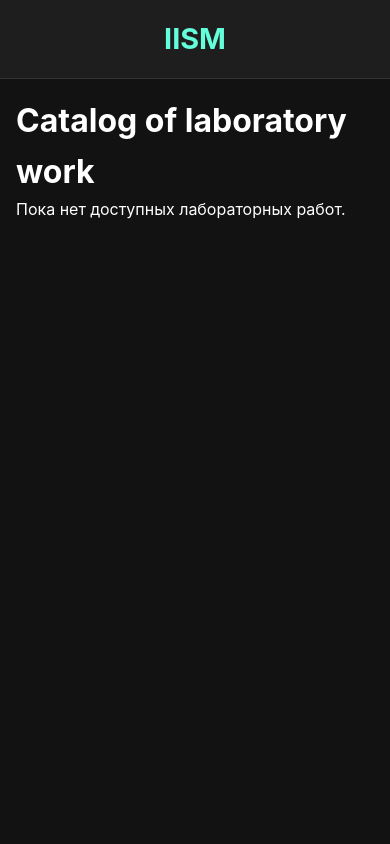
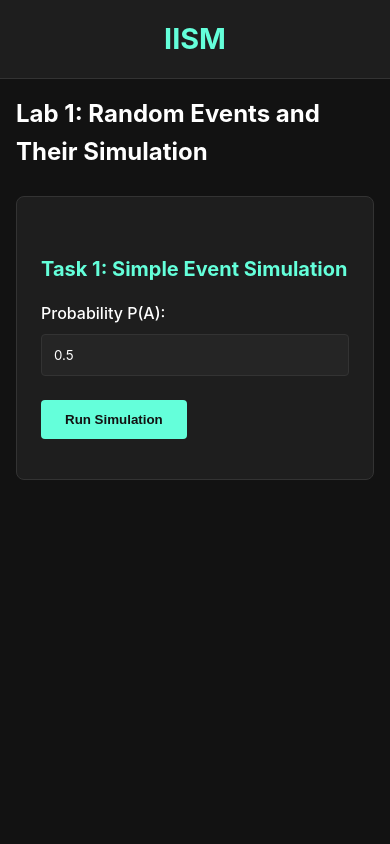
Before and after one commit to Gennadyy7/iism, a Django app: page /lab1/ in a window 390 px wide. Run offline with Django 5.2, Linux system fonts and the light colour scheme.

Commit message:
An easily expandable working project with the first assignment

```diff
--- a/iism/static/css/styles.css
+++ b/iism/static/css/styles.css
@@ -1,14 +1,52 @@
+/* =============================================================================
+   DARK MINIMALIST THEME FOR IISM LABORATORY WORKS
+   =============================================================================
+
+   PHILOSOPHY:
+   This CSS follows a "Don't Make Me Think" approach with dark minimalist design.
+   The goal is to create a consistent, clean interface that works for all lab tasks
+   without requiring CSS changes for each new feature.
+
+   CORE PRINCIPLES:
+   1. Universal Components - Reusable classes for common elements
+   2. Semantic Naming - Class names describe purpose, not appearance
+   3. Minimal Specificity - Avoid deep nesting and overqualified selectors
+   4. Future-Proof Design - Easy to extend without breaking existing styles
+   5. Consistent Spacing - Using consistent rem units for margins/padding
+
+   WHEN ADDING NEW STYLES, FOLLOW THIS PRIORITY:
+   1. Can existing classes solve this? (Reuse .lab-task, .lab-form, etc.)
+   2. Is this a one-off component? (Create new semantic class)
+   3. Is this a utility need? (Use or extend utility classes)
+   4. Only modify root variables if introducing new design system elements
+
+   COMPONENT ARCHITECTURE:
+   - Layout: .header, main, .lab-task
+   - Forms: .lab-form, .lab-form-group
+   - Results: .result, tables
+   - Utilities: spacing, text helpers
+   ============================================================================= */
+
+/* ==================== */
+/* VARIABLES */
+/* ==================== */
 :root {
-    --bg-primary: #121212;
-    --bg-secondary: #1e1e1e;
-    --bg-card: #252525;
-    --text-primary: #ffffff;
-    --text-secondary: #b3b3b3;
-    --accent: #64ffda;
-    --border: #333333;
-    --hover: #2a2a2a;
+    --bg-primary: #121212;      /* Main background */
+    --bg-secondary: #1e1e1e;    /* Section backgrounds */
+    --bg-card: #252525;         /* Result containers */
+    --text-primary: #ffffff;    /* Main text */
+    --text-secondary: #b3b3b3;  /* Secondary text */
+    --accent: #64ffda;          /* Primary accent/color */
+    --border: #333333;          /* Borders and separators */
+    --hover: #2a2a2a;           /* Hover states */
+    --success: #4caf50;         /* Success states */
+    --warning: #ff9800;         /* Warning states */
+    --error: #f44336;           /* Error states */
 }
 
+/* ==================== */
+/* RESET & BASE */
+/* ==================== */
 * {
     margin: 0;
     padding: 0;
@@ -23,6 +61,9 @@ body {
     min-height: 100vh;
 }
 
+/* ==================== */
+/* LAYOUT */
+/* ==================== */
 .header {
     background-color: var(--bg-secondary);
     border-bottom: 1px solid var(--border);
@@ -59,6 +100,36 @@ main {
     min-height: calc(100vh - 120px);
 }
 
+/* ==================== */
+/* TYPOGRAPHY */
+/* ==================== */
+h1 {
+    font-size: 2rem;
+    margin-bottom: 1.5rem;
+    color: var(--text-primary);
+}
+
+h2 {
+    font-size: 1.5rem;
+    margin: 2rem 0 1rem 0;
+    color: var(--accent);
+}
+
+h3 {
+    font-size: 1.2rem;
+    margin: 1rem 0 0.5rem 0;
+    color: var(--text-primary);
+}
+
+p {
+    margin-bottom: 1rem;
+    color: var(--text-secondary);
+}
+
+/* ==================== */
+/* COMPONENTS */
+/* ==================== */
+/* Lab List (Index page) */
 .lab-list {
     margin-top: 2rem;
     display: flex;
@@ -71,7 +142,7 @@ main {
     text-decoration: none;
     font-size: 1.1rem;
     padding: 0.5rem 0;
-    transition: color 0.2s ease;
+    transition: all 0.2s ease;
     display: inline-block;
     width: fit-content;
 }
@@ -81,6 +152,133 @@ main {
     text-decoration: underline;
 }
 
+/* Lab Task Container - Use for each lab exercise */
+.lab-task {
+    margin-bottom: 2rem;
+    padding: 1.5rem;
+    background-color: var(--bg-secondary);
+    border-radius: 8px;
+    border: 1px solid var(--border);
+}
+
+/* Forms - Universal form styling */
+.lab-form {
+    margin: 1rem 0;
+}
+
+.lab-form-group {
+    margin-bottom: 1rem;
+}
+
+.lab-form label {
+    display: block;
+    margin-bottom: 0.5rem;
+    color: var(--text-primary);
+    font-weight: 500;
+}
+
+.lab-form input[type="number"],
+.lab-form input[type="text"],
+.lab-form textarea {
+    width: 100%;
+    max-width: 300px;
+    padding: 0.75rem;
+    border: 1px solid var(--border);
+    border-radius: 4px;
+    background-color: var(--bg-card);
+    color: var(--text-primary);
+    font-family: inherit;
+}
+
+.lab-form input:focus,
+.lab-form textarea:focus {
+    outline: none;
+    border-color: var(--accent);
+}
+
+.lab-form .help-text {
+    display: block;
+    margin-top: 0.25rem;
+    font-size: 0.875rem;
+    color: var(--text-secondary);
+}
+
+.lab-form button {
+    background-color: var(--accent);
+    color: var(--bg-primary);
+    border: none;
+    padding: 0.75rem 1.5rem;
+    border-radius: 4px;
+    cursor: pointer;
+    font-weight: 600;
+    transition: all 0.2s ease;
+    margin-top: 0.5rem;
+}
+
+.lab-form button:hover {
+    background-color: #4fe0c4;
+    transform: translateY(-1px);
+}
+
+.lab-form button:active {
+    transform: translateY(0);
+}
+
+/* Results - Universal result display */
+.result {
+    background-color: var(--bg-card);
+    padding: 1.5rem;
+    border-radius: 8px;
+    margin-top: 1.5rem;
+    border: 1px solid var(--border);
+}
+
+.result h3 {
+    margin-bottom: 1rem;
+    color: var(--accent);
+}
+
+/* Tables - Universal table styling for results */
+.result table {
+    width: 100%;
+    border-collapse: collapse;
+    margin-top: 1rem;
+}
+
+.result th,
+.result td {
+    padding: 0.75rem;
+    text-align: left;
+    border-bottom: 1px solid var(--border);
+}
+
+.result th {
+    background-color: var(--bg-secondary);
+    color: var(--accent);
+    font-weight: 600;
+}
+
+.result tr:hover {
+    background-color: var(--hover);
+}
+
+/* ==================== */
+/* UTILITIES */
+/* ==================== */
+.text-center { text-align: center; }
+.text-muted { color: var(--text-secondary); }
+
+/* Margin utilities */
+.mb-1 { margin-bottom: 0.5rem; }
+.mb-2 { margin-bottom: 1rem; }
+.mb-3 { margin-bottom: 1.5rem; }
+.mt-1 { margin-top: 0.5rem; }
+.mt-2 { margin-top: 1rem; }
+.mt-3 { margin-top: 1.5rem; }
+
+/* ==================== */
+/* RESPONSIVE */
+/* ==================== */
 @media (max-width: 768px) {
     .header {
         padding: 1rem;
@@ -96,8 +294,30 @@ main {
         padding: 0 1rem;
         margin: 1rem auto;
     }
+
+    h1 { font-size: 1.5rem; }
+    h2 { font-size: 1.25rem; }
+
+    .lab-form input[type="number"],
+    .lab-form input[type="text"],
+    .lab-form textarea {
+        max-width: 100%;
+    }
+
+    .result {
+        padding: 1rem;
+    }
+
+    .result th,
+    .result td {
+        padding: 0.5rem;
+        font-size: 0.875rem;
+    }
 }
 
+/* ==================== */
+/* SCROLLBAR */
+/* ==================== */
 ::-webkit-scrollbar {
     width: 8px;
 }
--- a/iism/templates/index.html
+++ b/iism/templates/index.html
@@ -11,11 +11,11 @@
         <div class="lab-list">
             {% for lab in lab_apps %}
                 <a href="{{ lab.url }}" class="lab-link">
-                    <h3>{{ lab.display_name }}</h3>
+                    {{ lab.display_name }}
                 </a>
             {% endfor %}
         </div>
     {% else %}
-        <p>Пока нет доступных лабораторных работ.</p>
+        <p class="text-muted">Пока нет доступных лабораторных работ.</p>
     {% endif %}
 {% endblock %}
--- a/iism/views.py
+++ b/iism/views.py
@@ -14,7 +14,6 @@ class IndexView(TemplateView):
         Each lab app must have 'index' named URL pattern.
         """
         lab_apps = []
-        print(f'{settings.INSTALLED_APPS=}')
         for app_name in settings.INSTALLED_APPS:
             if app_name.startswith('lab'):
                 try:
@@ -22,7 +21,6 @@ class IndexView(TemplateView):
                     display_name = f"Lab {lab_number}"
                 except ValueError:
                     display_name = app_name
-                print(f'{display_name=}')
                 try:
                     url = reverse(f"{app_name}:index")
                     lab_apps.append({
@@ -30,10 +28,8 @@ class IndexView(TemplateView):
                         'display_name': display_name,
                         'url': url
                     })
-                except NoReverseMatch as e:
-                    print(f'{e=}')
+                except NoReverseMatch:
                     continue
-        print(f'{lab_apps=}')
         return sorted(lab_apps, key=lambda x: x['name'])
 
     def get_context_data(self, **kwargs):
--- /dev/null
+++ b/lab1/forms.py
@@ -0,0 +1,41 @@
+from django import forms
+
+
+class Task1Form(forms.Form):
+    probability = forms.FloatField(
+        label="Probability P(A)",
+        min_value=0,
+        max_value=1,
+        initial=0.5
+    )
+
+
+class Task2Form(forms.Form):
+    probabilities = forms.CharField(
+        label="Probabilities (comma-separated)",
+        help_text="e.g., 0.3, 0.7",
+        initial="0.3, 0.7"
+    )
+
+
+class Task3Form(forms.Form):
+    p_a = forms.FloatField(
+        label="P(A)",
+        min_value=0,
+        max_value=1,
+        initial=0.6
+    )
+    p_b_given_a = forms.FloatField(
+        label="P(B|A)",
+        min_value=0,
+        max_value=1,
+        initial=0.4
+    )
+
+
+class Task4Form(forms.Form):
+    probabilities = forms.CharField(
+        label="Probabilities (comma-separated)",
+        help_text="e.g., 0.2, 0.3, 0.5",
+        initial="0.2, 0.3, 0.5"
+    )
--- /dev/null
+++ b/lab1/templates/lab1/index.html
@@ -0,0 +1,32 @@
+{% extends 'layout.html' %}
+
+{% load static %}
+
+{% block title %}Lab 1{% endblock %}
+
+{% block content %}
+    <h1>Lab 1: Random Events and Their Simulation</h1>
+
+    <div class="lab-task">
+        <h2>Task 1: Simple Event Simulation</h2>
+        <form method="post" class="lab-form">
+            {% csrf_token %}
+            <div class="lab-form-group">
+                {{ task1_form.probability.label_tag }}
+                {{ task1_form.probability }}
+                {% if task1_form.probability.help_text %}
+                    <span class="help-text">{{ task1_form.probability.help_text }}</span>
+                {% endif %}
+            </div>
+            <button type="submit" name="task1">Run Simulation</button>
+        </form>
+
+        {% if task1_result %}
+            <div class="result">
+                <h3>Results:</h3>
+                <p><strong>Frequency:</strong> {{ task1_result.frequency }}</p>
+                <p><strong>Theoretical:</strong> {{ task1_result.theory }}</p>
+            </div>
+        {% endif %}
+    </div>
+{% endblock %}
--- a/lab1/views.py
+++ b/lab1/views.py
@@ -1,5 +1,36 @@
+from django.shortcuts import render
 from django.views.generic import TemplateView
+
+from lab1.forms import Task1Form, Task2Form, Task3Form, Task4Form
+from lab1.services.assignment_manager import AssignmentManager
 
 
 class Lab1View(TemplateView):
-    template_name = 'index.html'
+    template_name = 'lab1/index.html'
+
+    def get_context_data(self, **kwargs):
+        context = super().get_context_data(**kwargs)
+        context['task1_form'] = Task1Form()
+        context['task2_form'] = Task2Form()
+        context['task3_form'] = Task3Form()
+        context['task4_form'] = Task4Form()
+        return context
+
+    def post(self, request):
+        context = self.get_context_data()
+
+        if 'task1' in request.POST:
+            form = Task1Form(request.POST)
+            if form.is_valid():
+                p = form.cleaned_data['probability']
+                manager = AssignmentManager()
+                freq, theory = manager.run_task1(p)
+                context['task1_result'] = {
+                    'frequency': round(freq, 4),
+                    'theory': round(theory, 4)
+                }
+            else:
+                context['task1_form'] = form
+                return render(request, self.template_name, context)
+
+        return render(request, self.template_name, context)
```
